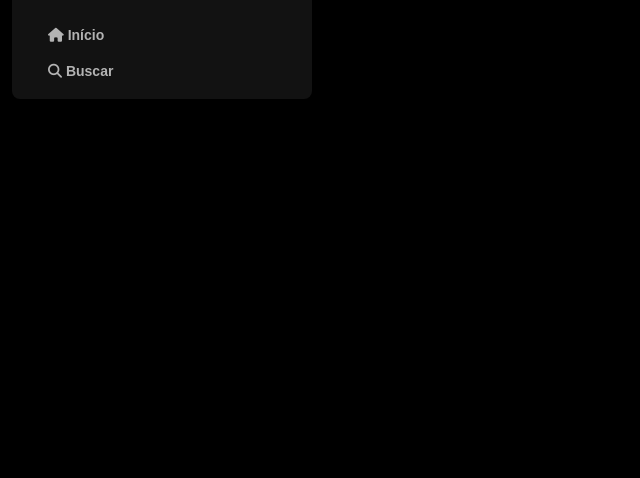
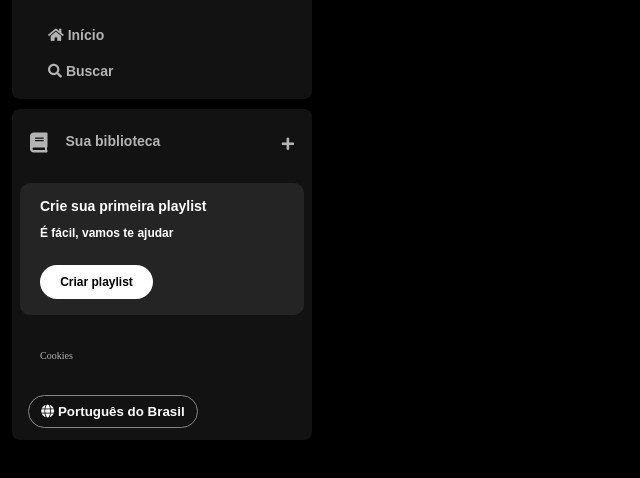
Before and after one commit to AdemirStefanski/ProjSpotify, a plain HTML site: page index.html in a window 1280 px wide. Shown: the part 74-552 px from the top of the page, without its empty margins (0-640 px from the left). Drawn offline with Linux system fonts and the light colour scheme.

Commit message:
creation of library, language and playlist sections

```diff
--- a/index.html
+++ b/index.html
@@ -1,12 +1,20 @@
 <!DOCTYPE html>
 <html lang="en">
+
   <head>
     <link rel="stylesheet" href="./reset.css">
     <link rel="stylesheet" href="./styles.css" />
     <meta charset="UTF-8" />
     <meta name="viewport" content="width=device-width, initial-scale=1.0" />
     <title>Spotify</title>
+
+    <link rel="stylesheet" href="https://use.fontawesome.com/releases/v5.15.4/css/solid.css"
+    integrity="sha384-Tv5i09RULyHKMwX0E8wJUqSOaXlyu3SQxORObAI08iUwIalMmN5L6AvlPX2LMoSE" crossorigin="anonymous" />
+    <link rel="stylesheet" href="https://use.fontawesome.com/releases/v5.15.4/css/fontawesome.css"
+    integrity="sha384-jLKHWM3JRmfMU0A5x5AkjWkw/EYfGUAGagvnfryNV3F9VqM98XiIH7VBGVoxVSc7" crossorigin="anonymous" />
+
   </head>
+
   <body>
     <div class="sidebar">
       <nav class="sidebar_navigation">
@@ -15,28 +23,64 @@
             <img src="./assets/icons/logo-spotify.png" alt="spotify logo" />
           </a>
         </div>
-        <div>
+
           <ul>
             <li>
               <a href="">
-                <span><i class="fa-solid fa-house"></i></span>
+                <span><i class="fa fa-home"></i></span>
                 <span>Início</span>
               </a>
             </li>
             <li>
               <a href="">
-                <span><i class="fa-solid fa-magnifying-glass"></i></span>
+                <span><i class="fa fa-search"></i></span>
                 <span>Buscar</span>
               </a>
             </li>
           </ul>
+      </nav>
+
+      <div class="library">
+        <div class="library__content">
+          <button class="library__button">
+            <span class="fa fas fa-book"></span>
+            <span>Sua biblioteca</span>
+          </button>
+          <span class="fa fa-plus"></span>
         </div>
-      </nav>
+
+        <section class="section-playlist">
+          <div class="section-playlist__content">
+            <span class="text title">Crie sua primeira playlist</span>
+            <span class="text subtitle">É fácil, vamos te ajudar</span>
+            <button class="section-playlist__button">
+              <span>Criar playlist</span>
+            </button>
+          </div>
+        </section>
+
+        <div class="cookies">
+          <a href="#">Cookies</a>
+        </div>
+
+        <div class="languages">
+          <button class="language__button">
+            <span class="fa fa-globe"></span>
+            <span>Português do Brasil</span>
+          </button>
+        </div>
+
+      </div>
+
     </div>
-    <script
+
+
+    <!-- <script
       src="https://kit.fontawesome.com/dffc011c62.js"
       crossorigin="anonymous"
     ></script>
-    <script src="./script.js"></script>
+    <script src="./script.js"></script> -->
+
+
   </body>
 </html>
--- a/styles.css
+++ b/styles.css
@@ -39,9 +39,134 @@ body {
   color: #b3b3b3;
   text-decoration: none;
   font-weight: 600;
-  font-size: 14px;font-family: "DM Sans", sans-serif;
+  font-size: 14px;
+  font-family: "DM Sans", sans-serif;
 }
 
 .logo img {
   width: 80px;
 }
+
+.library {
+  background-color: #121212;
+  border-radius: 8px;
+  display: flex;
+  justify-content: space-between;
+  flex-direction: column;
+  padding: 4px 8px;
+  color: #b3b3b3;
+  font-weight: 600;
+  font-size: 14px;
+  margin-top: 10px;
+}
+
+.library .library__content {
+  display: flex;
+  justify-content: space-between;
+}
+
+.library .library__button{
+  display: flex;
+  margin-right: 10px;
+  color: #b3b3b3;
+  background-color: transparent;
+  border: 0;
+  font-size: 14px;
+  font-weight: 700;
+  font-family: "DM Sans", sans-serif;
+  text-align: center;
+  text-decoration: none;
+  text-transform: none;
+  padding: 20px 10px;
+}
+
+.library .library__button .fa{
+  font-size: 20px;
+  margin-right: 10px;
+  font-weight: 300;
+  padding-right: 8px;
+}
+
+.library .library__content .fa-plus{
+  margin: 24px 10px;
+}
+
+.section-playlist{
+  display: flex;
+  align-items: flex-start;
+  justify-content: space-between;
+  gap: 20px;
+  background-color: #242424;
+  color: #b3b3b3;
+  font-weight: 600;
+  font-size: 14px;
+  margin: 8px 0px;
+  padding: 16px 20px;
+  border-radius: 10px;
+}
+
+.section-playlist .section-playlist__content{
+  display: flex;
+  flex-direction: column;
+
+}
+.section-playlist__content .text{
+  padding-bottom: 14px;
+  color: #fff;
+  font-family: "DM Sans", sans-serif;
+}
+
+.section-playlist__content .title{
+  font-weight: 700;
+}
+
+.section-playlist__content .subtitle{
+  font-weight: 500px;
+  font-size: 12px;
+
+}
+
+.section-playlist__content .section-playlist__button{
+  display: flex;
+  justify-content: center;
+  background-color: #fff;
+  color: #000000;
+  border-radius: 20px;
+  font-size: 12px;
+  font-weight: 700;
+  font-family: "DM Sans", sans-serif;
+  text-decoration: none;
+  text-transform: none;
+  padding: 10px;
+  margin-top: 12px;
+  border: 0px;
+  width: 113px;
+}
+
+.sidebar .cookies{
+  margin: 25px 20px;
+}
+
+.sidebar .cookies a{
+  color: #b3b3b3;
+  font-weight: 500;
+  font-size: 10px;
+  text-decoration: none;
+}
+
+.sidebar .cookies a:hover{
+  text-decoration: underline;
+}
+
+.languages .language__button {
+  background-color: transparent;
+  border: 1px solid #878787;
+  color: #fff;
+  align-items: center;
+  cursor: pointer;
+  font-weight: bold;
+  width: 170px;
+  margin: 8px;
+  padding: 8px;
+  border-radius: 20px;
+}
```
